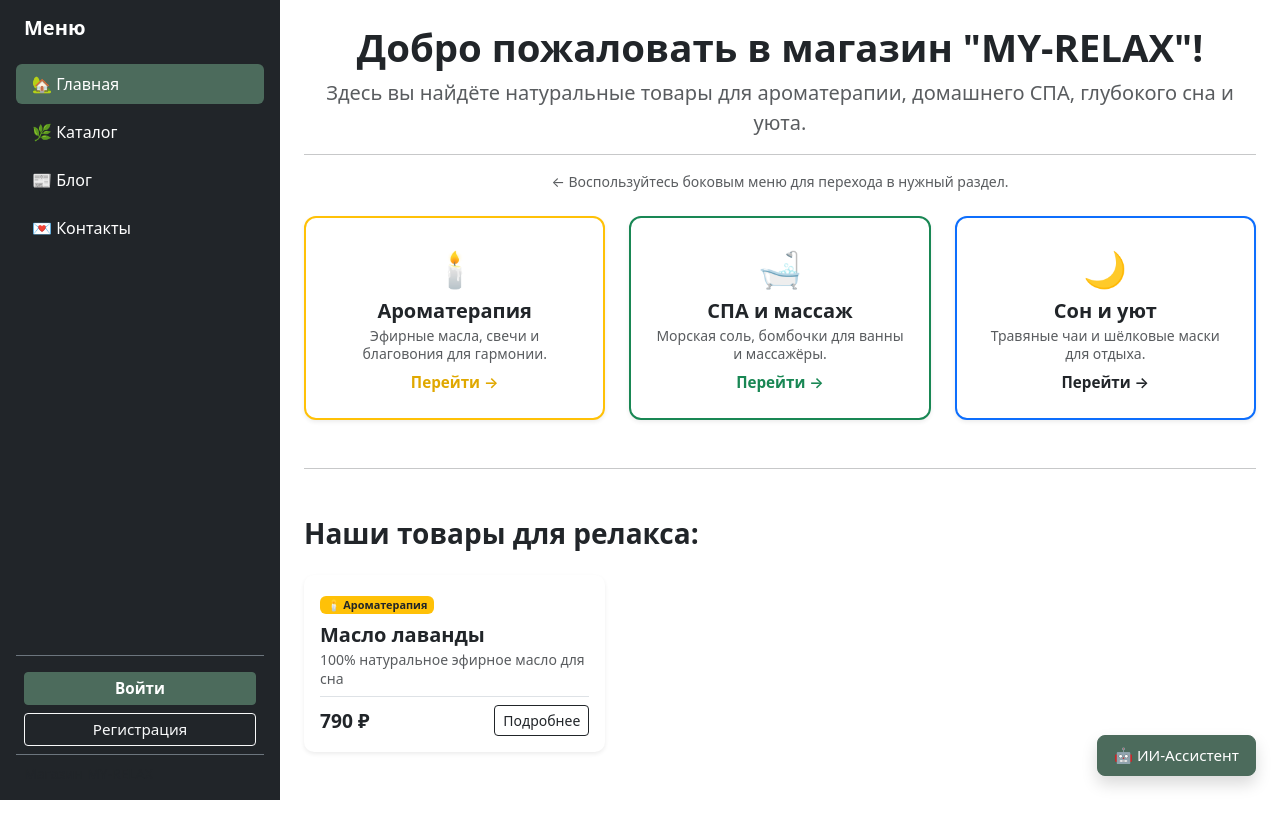
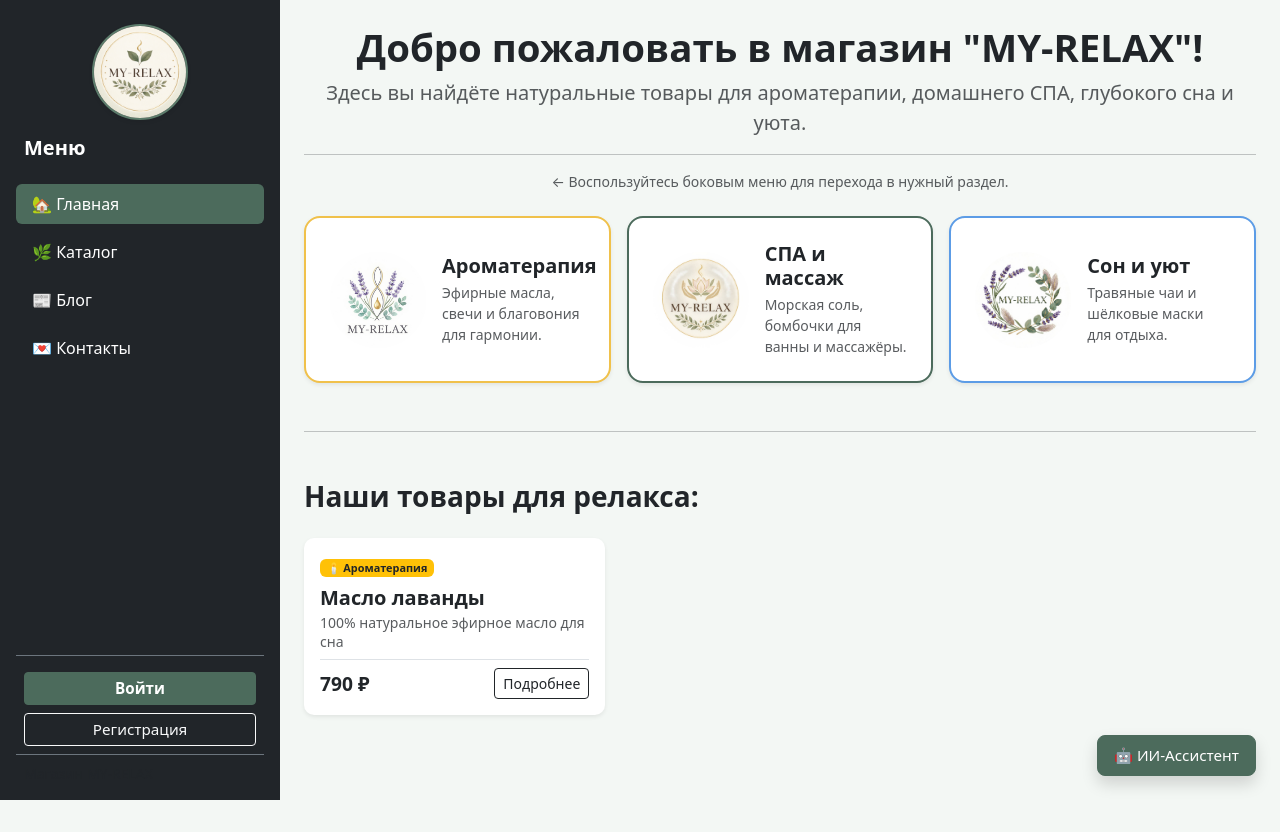
Before and after one commit to Yulianna-Aleeva/web-server, a Django app: page / in a window 1280 px wide. After the commit the page ends 800 px from the top, so only its background shows below. Run offline with Django 5.2, Linux system fonts and the light colour scheme; data comes from the database, SQL or seed files in the repository; some libraries are stand-ins or nearby versions.

Commit message:
style: add brand logos and update background color

```diff
--- a/catalog/templates/catalog/catalog_list.html
+++ b/catalog/templates/catalog/catalog_list.html
@@ -155,8 +155,8 @@
         {% for num in page_obj.paginator.page_range %}
         <li class="page-item {% if page_obj.number == num %}active{% endif %}">
             <a class="page-link"
-               href="?page={{ num }}&category={{ selected_category }}&sort={{ selected_sort }}&per_page={{ selected_per_page }}&q={{ search_query }}">{{
-                num }}</a>
+            <!-- Если слетела пагинация, значит строка опять перенеслась. -->
+            href="?page={{ num }}&category={{ selected_category }}&sort={{ selected_sort }}&per_page={{ selected_per_page }}&q={{ search_query }}">{{ num }}</a>
         </li>
         {% endfor %}
 
--- a/catalog/templates/catalog/home.html
+++ b/catalog/templates/catalog/home.html
@@ -1,4 +1,5 @@
 {% extends 'catalog/base.html' %}
+{% load static %}
 
 {% block title %}Главная — Магазин{% endblock %}
 
@@ -11,52 +12,57 @@
     <p class="text-muted small">← Воспользуйтесь боковым меню для перехода в нужный раздел.</p>
 </div>
 
-<!-- Три категории магазина -->
-<div class="row g-2 g-lg-4 mb-5">
-
-    <!-- 1. Ароматерапия (жёлтая рамка) -->
-    <div class="col-4">
-        <div class="card h-100 text-center p-2 p-lg-4 shadow-sm"
-             style="border: 2px solid #ffc107; border-radius: 12px;">
-            <div class="mb-1" style="font-size: clamp(1.4rem, 3vw, 2.2rem);">🕯️</div>
-            <h5 class="fw-bold mb-1" style="font-size: clamp(0.8rem, 1.5vw, 1.2rem);">Ароматерапия</h5>
-            <p class="text-muted mb-2" style="font-size: clamp(0.68rem, 1.1vw, 0.875rem); line-height: 1.3;">
-                Эфирные масла, свечи и благовония для гармонии.
-            </p>
-            <a href="{% url 'catalog:catalog_list' %}?category={{ cat_aroma }}"
-               class="fw-semibold text-decoration-none mt-auto text-nowrap"
-               style="color: #e0a800; font-size: clamp(0.75rem, 1.2vw, 0.95rem);">Перейти →</a>
-        </div>
+<!-- Плитки категорий с логотипами -->
+<div class="row g-3 mb-5">
+    <!-- 1. Ароматерапия (logo1.jpeg) -->
+    <div class="col-12 col-md-4">
+        <a href="{% url 'catalog:catalog_list' %}{% if cat_aroma %}?category={{ cat_aroma.pk }}{% endif %}"
+           class="text-decoration-none text-dark">
+            <div class="card h-100 bg-white shadow-sm rounded-4 p-3 p-xl-4 d-flex flex-column flex-xl-row align-items-center text-center text-xl-start gap-3"
+                 style="border: 2px solid #f0c14b;">
+                <img src="{% static 'images/logo1.jpeg' %}"
+                     alt="Ароматерапия"
+                     class="rounded-circle flex-shrink-0 category-logo">
+                <div>
+                    <h5 class="fw-bold mb-1">Ароматерапия</h5>
+                    <p class="text-muted small mb-0">Эфирные масла, свечи и благовония для гармонии.</p>
+                </div>
+            </div>
+        </a>
     </div>
 
-    <!-- 2. СПА и массаж (зелёная рамка) -->
-    <div class="col-4">
-        <div class="card h-100 text-center p-2 p-lg-4 shadow-sm"
-             style="border: 2px solid #198754; border-radius: 12px;">
-            <div class="mb-1" style="font-size: clamp(1.4rem, 3vw, 2.2rem);">🛁</div>
-            <h5 class="fw-bold mb-1" style="font-size: clamp(0.8rem, 1.5vw, 1.2rem);">СПА и массаж</h5>
-            <p class="text-muted mb-2" style="font-size: clamp(0.68rem, 1.1vw, 0.875rem); line-height: 1.3;">
-                Морская соль, бомбочки для ванны и массажёры.
-            </p>
-            <a href="{% url 'catalog:catalog_list' %}?category={{ cat_spa }}"
-               class="fw-semibold text-decoration-none mt-auto text-success text-nowrap"
-               style="font-size: clamp(0.75rem, 1.2vw, 0.95rem);">Перейти →</a>
-        </div>
+    <!-- 2. СПА и массаж (logo2.jpg) -->
+    <div class="col-12 col-md-4">
+        <a href="{% url 'catalog:catalog_list' %}{% if cat_spa %}?category={{ cat_spa.pk }}{% endif %}"
+           class="text-decoration-none text-dark">
+            <div class="card h-100 bg-white shadow-sm rounded-4 p-3 p-xl-4 d-flex flex-column flex-xl-row align-items-center text-center text-xl-start gap-3"
+                 style="border: 2px solid #4c6b5c;">
+                <img src="{% static 'images/logo2.jpg' %}"
+                     alt="СПА и массаж"
+                     class="rounded-circle flex-shrink-0 category-logo">
+                <div>
+                    <h5 class="fw-bold mb-1">СПА и массаж</h5>
+                    <p class="text-muted small mb-0">Морская соль, бомбочки для ванны и массажёры.</p>
+                </div>
+            </div>
+        </a>
     </div>
 
-    <!-- 3. Сон и уют (синяя рамка) -->
-    <div class="col-4">
-        <div class="card h-100 text-center p-2 p-lg-4 shadow-sm"
-             style="border: 2px solid #0d6efd; border-radius: 12px;">
-            <div class="mb-1" style="font-size: clamp(1.4rem, 3vw, 2.2rem);">🌙</div>
-            <h5 class="fw-bold mb-1" style="font-size: clamp(0.8rem, 1.5vw, 1.2rem);">Сон и уют</h5>
-            <p class="text-muted mb-2" style="font-size: clamp(0.68rem, 1.1vw, 0.875rem); line-height: 1.3;">
-                Травяные чаи и шёлковые маски для отдыха.
-            </p>
-            <a href="{% url 'catalog:catalog_list' %}?category={{ cat_sleep }}"
-               class="fw-semibold text-decoration-none mt-auto text-dark text-nowrap"
-               style="font-size: clamp(0.75rem, 1.2vw, 0.95rem);">Перейти →</a>
-        </div>
+    <!-- 3. Сон и уют (logo3.jpeg) -->
+    <div class="col-12 col-md-4">
+        <a href="{% url 'catalog:catalog_list' %}{% if cat_sleep %}?category={{ cat_sleep.pk }}{% endif %}"
+           class="text-decoration-none text-dark">
+            <div class="card h-100 bg-white shadow-sm rounded-4 p-3 p-xl-4 d-flex flex-column flex-xl-row align-items-center text-center text-xl-start gap-3"
+                 style="border: 2px solid #5c9ce6;">
+                <img src="{% static 'images/logo3.jpeg' %}"
+                     alt="Сон и уют"
+                     class="rounded-circle flex-shrink-0 category-logo">
+                <div>
+                    <h5 class="fw-bold mb-1">Сон и уют</h5>
+                    <p class="text-muted small mb-0">Травяные чаи и шёлковые маски для отдыха.</p>
+                </div>
+            </div>
+        </a>
     </div>
 </div>
 
--- a/catalog/templates/catalog/includes/menu.html
+++ b/catalog/templates/catalog/includes/menu.html
@@ -1,4 +1,14 @@
+{% load static %}
+
 <nav id="main-menu" class="bg-dark text-white p-3 d-flex flex-column">
+    <div class="text-center mb-3 pt-2">
+        <a href="{% url 'catalog:home' %}" class="text-decoration-none">
+            <img src="{% static 'images/logo0.jpeg' %}"
+                 alt="MY-RELAX"
+                 class="rounded-circle shadow-sm"
+                 style="width: 96px; height: 96px; object-fit: cover; border: 2px solid #5c7c6b;">
+        </a>
+    </div>
     <h4 class="fw-bold mb-4 px-2">Меню</h4>
 
     <ul class="nav nav-pills flex-column gap-2">
--- a/catalog/views.py
+++ b/catalog/views.py
@@ -24,9 +24,9 @@ class ProductListView(ListView):
     def get_context_data(self, **kwargs):
         context = super().get_context_data(**kwargs)
         cats = {c.name.lower(): c.id for c in Category.objects.all()}
-        context['cat_aroma'] = cats.get('ароматерапия', '')
-        context['cat_spa'] = cats.get('спа и массаж', '')
-        context['cat_sleep'] = cats.get('сон и уют', '')
+        context['cat_aroma'] = Category.objects.filter(name='Ароматерапия').first()
+        context['cat_spa'] = Category.objects.filter(name='СПА и массаж').first()
+        context['cat_sleep'] = Category.objects.filter(name='Сон и уют').first()
         return context
 
 
--- a/static/css/style.css
+++ b/static/css/style.css
@@ -9,6 +9,9 @@
     overflow-y: auto;
 }
 
+body {background-color: #f3f7f4; /* Мягкий светло-фисташковый фон */}
+.category-card {background-color: #fafcfa; /* На тон светлее основного #f3f7f4 */}
+
 .content-shifted {
     margin-left: 280px;
     width: calc(100% - 280px);
@@ -16,21 +19,10 @@
 }
 
 /* 2. Типографика и резиновые кнопки */
-h1, .display-5 {
-    font-size: clamp(1.3rem, 3vw, 2.5rem) !important;
-}
-
-h2 {
-    font-size: clamp(1.1rem, 2.2vw, 1.75rem) !important;
-}
-
-h3, h4, h5 {
-    font-size: clamp(0.9rem, 1.6vw, 1.25rem) !important;
-}
-
-.btn {
-    font-size: clamp(0.75rem, 1.2vw, 0.95rem);
-}
+h1, .display-5 {font-size: clamp(1.3rem, 3vw, 2.5rem) !important;}
+h2 {font-size: clamp(1.1rem, 2.2vw, 1.75rem) !important;}
+h3, h4, h5 {font-size: clamp(0.9rem, 1.6vw, 1.25rem) !important;}
+.btn {font-size: clamp(0.75rem, 1.2vw, 0.95rem);}
 
 /* 3. Палитра магазина (шалфейный и графитовый акценты) */
 #main-menu .nav-link.active,
@@ -45,10 +37,7 @@ button[id*="ai"],
     color: #ffffff !important;
 }
 
-.btn-sage:hover {
-    background-color: #3d574a !important;
-    border-color: #3d574a !important;
-}
+.btn-sage:hover {background-color: #3d574a !important; border-color: #3d574a !important;}
 
 /* 4. Пагинация */
 .pagination .page-link {
@@ -64,11 +53,7 @@ button[id*="ai"],
 }
 
 /* 5. Адаптивность (узкие и средние экраны) */
-@media (max-width: 992px) {
-    #main-menu {
-        width: 200px !important;
-    }
-
+@media (max-width: 992px) {#main-menu {width: 200px !important;}
     .content-shifted {
         margin-left: 200px !important;
         width: calc(100% - 200px) !important;
@@ -84,3 +69,6 @@ button[id*="ai"],
         right: 12px !important;
     }
 }
+
+/* 6. Картинки лого */
+.category-logo {width: 96px; height: 96px; object-fit: cover;}
```
Also changed, not shown: static/images/logo0.jpeg (added), static/images/logo1.jpeg (added), static/images/logo2.jpg (added), static/images/logo3.jpeg (added).
